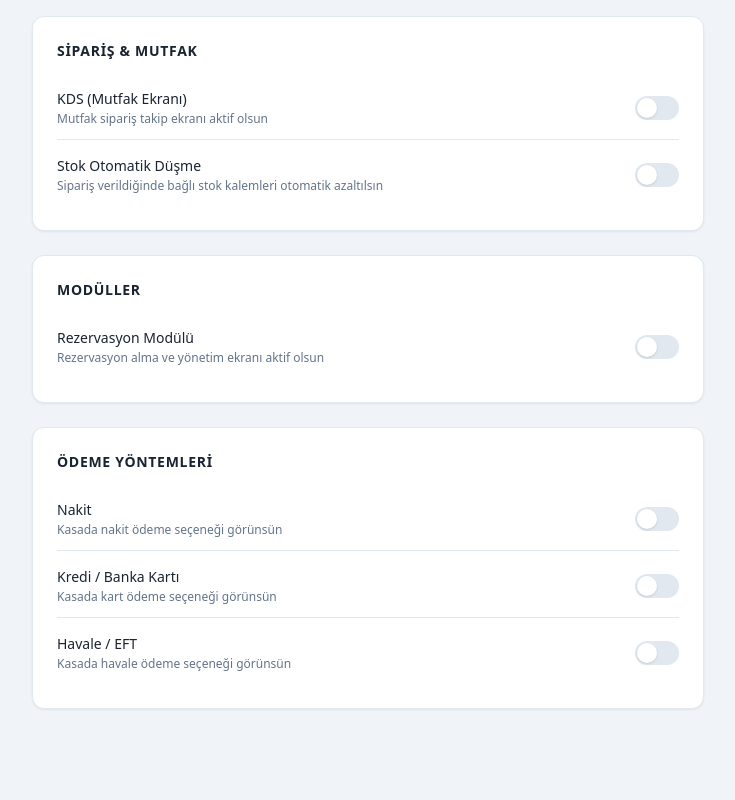
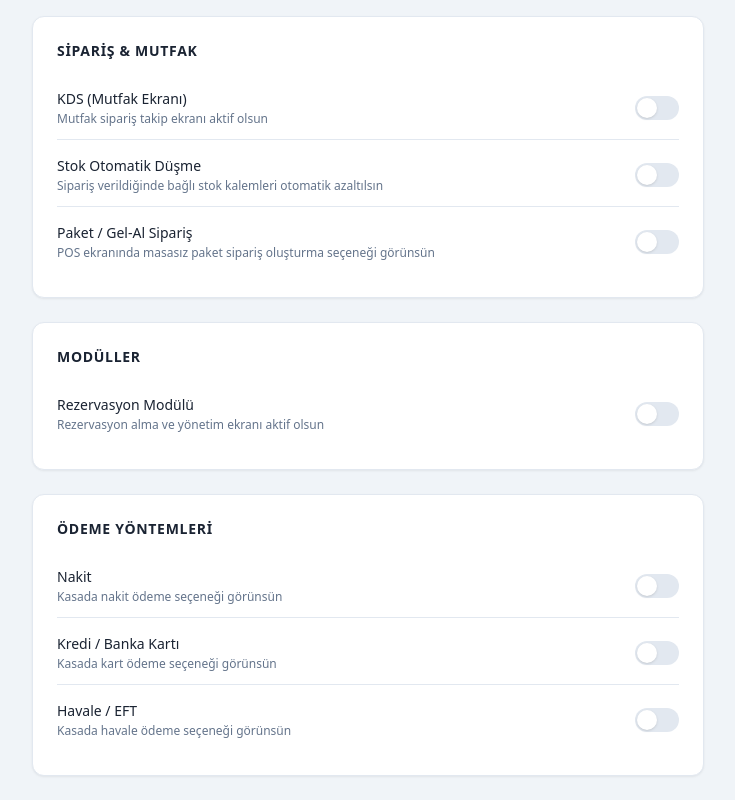
Before and after one commit to bahadironur35-boop/restoran-tema, a Next.js app: page /admin/ayarlar in a window 1280 px wide. Shown: the part 2528-3328 px from the top of the page, without its empty margins (200-935 px from the left). Before the commit the page ends 3261 px from the top, so only its background shows below. Built offline with nearby package versions, Linux system fonts and the light colour scheme; no server answers; the database is empty.

Commit message:
feat: paket sipariş ayarlar switch ile kontrol edilebilir

```diff
--- a/app/admin/ayarlar/page.tsx
+++ b/app/admin/ayarlar/page.tsx
@@ -44,6 +44,11 @@ const SWITCH_SECTIONS = [
         name: "stokOtomatikDusme",
         label: "Stok Otomatik Düşme",
         desc: "Sipariş verildiğinde bağlı stok kalemleri otomatik azaltılsın",
+      },
+      {
+        name: "paketSiparisAktif",
+        label: "Paket / Gel-Al Sipariş",
+        desc: "POS ekranında masasız paket sipariş oluşturma seçeneği görünsün",
       },
     ],
   },
--- a/components/admin/PosClient.tsx
+++ b/components/admin/PosClient.tsx
@@ -41,6 +41,7 @@ export default function PosClient() {
   const [payMethod, setPayMethod] = useState<"nakit" | "kart" | "yemek">("nakit");
   const [search, setSearch] = useState("");
   const [aktifYontemler, setAktifYontemler] = useState<string[]>(["nakit", "kart", "yemek"]);
+  const [paketAktif, setPaketAktif] = useState(true);
 
   useEffect(() => {
     fetch("/api/admin/masalar").then((r) => r.json()).then(setMasalar);
@@ -55,6 +56,7 @@ export default function PosClient() {
         setAktifYontemler(yontemler);
         setPayMethod(yontemler[0] as "nakit" | "kart" | "yemek");
       }
+      if (data.paketSiparisAktif === "false") setPaketAktif(false);
     });
   }, []);
 
@@ -158,7 +160,7 @@ export default function PosClient() {
         {/* Masa seç */}
         <div className="px-5 py-3 flex items-center gap-3 flex-wrap" style={{ borderBottom: "1px solid var(--border)", backgroundColor: "var(--bg-card)" }}>
           {/* Paket toggle */}
-          <button
+          {paketAktif && <button
             onClick={() => { setPaket(!paket); setSelectedMasa(null); }}
             className="flex items-center gap-1.5 px-3 py-1.5 rounded-lg text-xs font-semibold transition-all flex-shrink-0"
             style={paket
@@ -166,7 +168,7 @@ export default function PosClient() {
               : { backgroundColor: "var(--bg)", border: "1px solid var(--border)", color: "var(--text-muted)" }}
           >
             📦 Paket
-          </button>
+          </button>}
 
           {!paket && (
             <>
```
